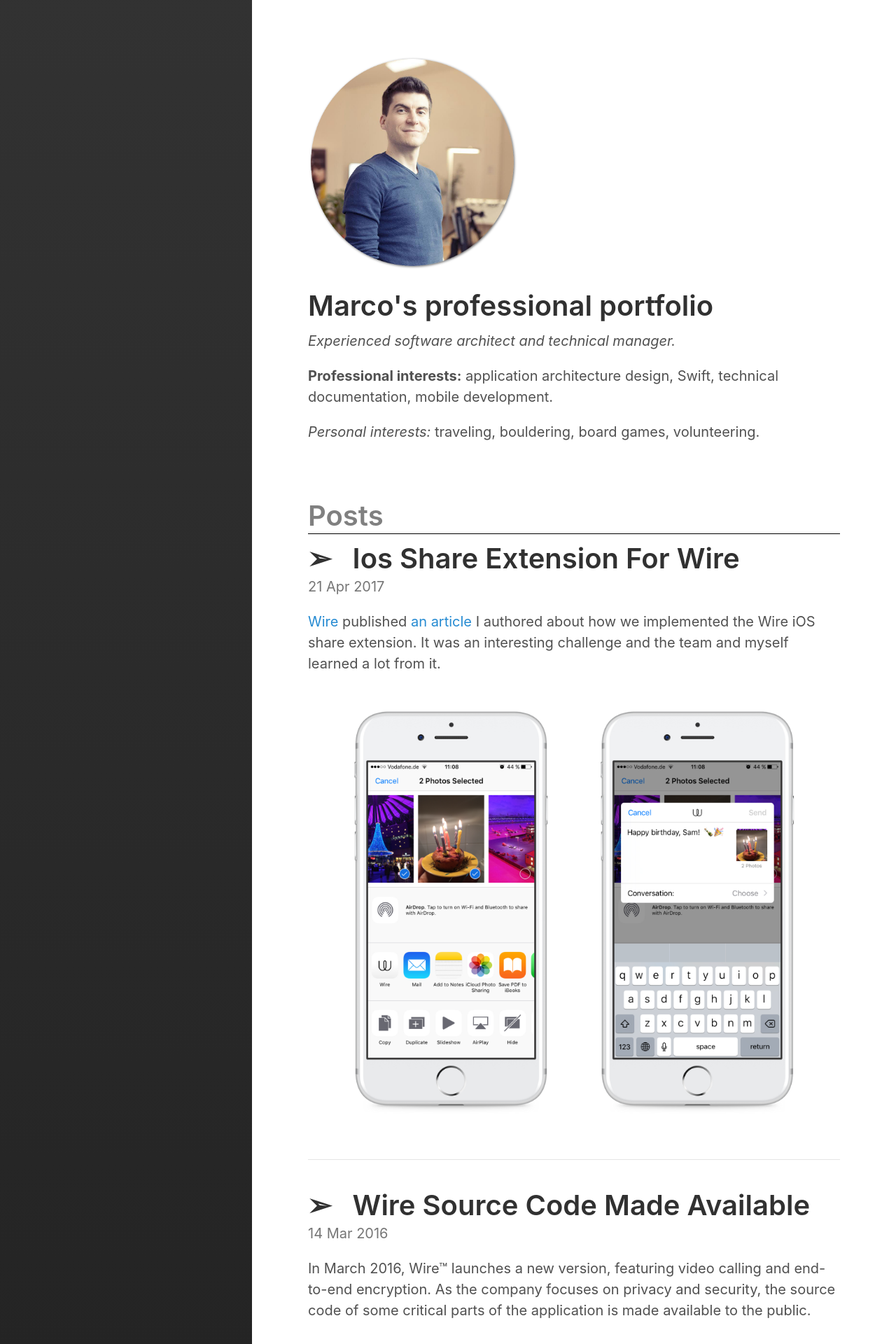
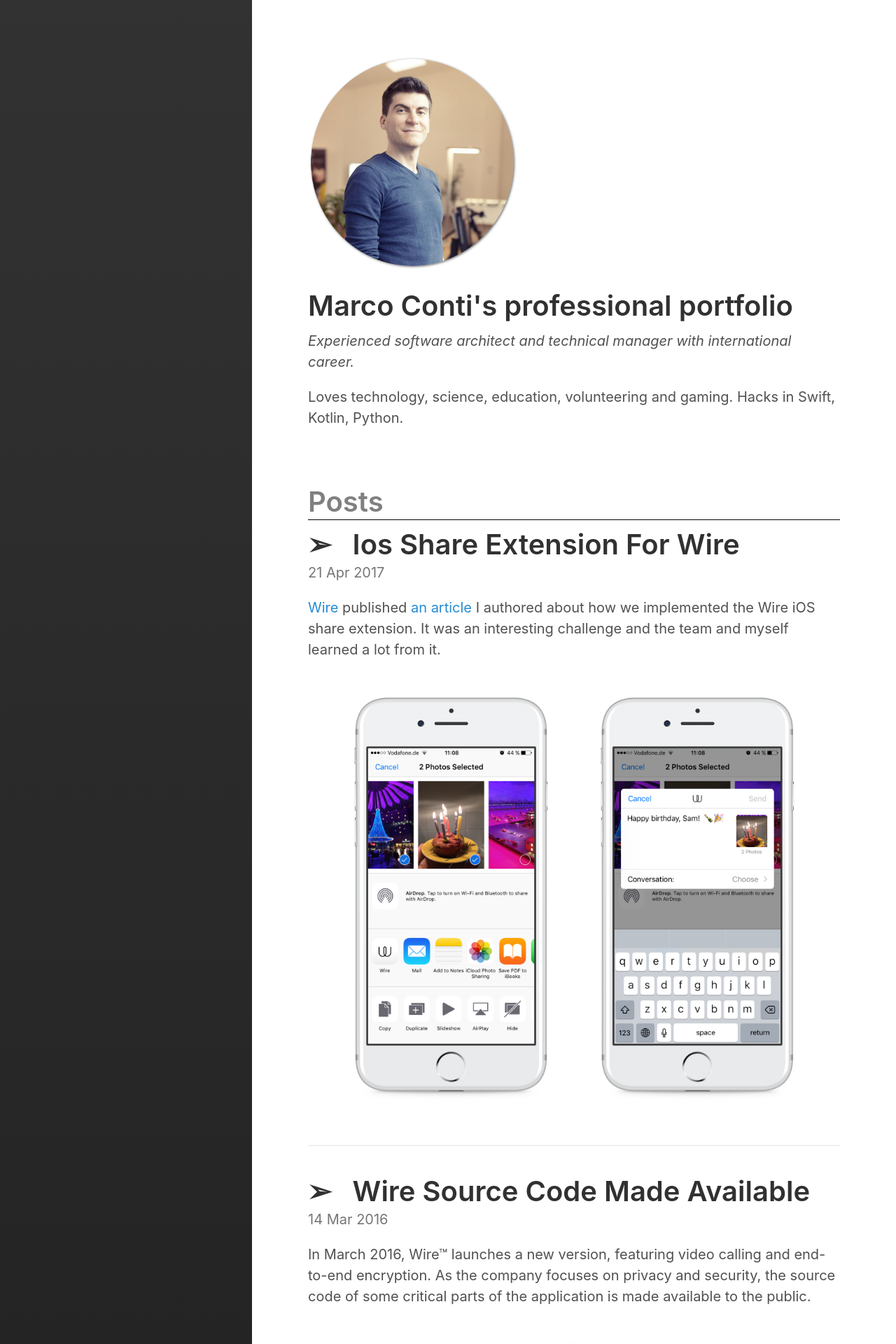
Before and after one commit to marcoconti83/marcoconti83.github.io, a Jekyll site: the page built from index.html, in a window 1280 px wide. Shown: the top 1920 px of the page at 70% size. Built offline with Jekyll 4.4.1, drawn with Linux system fonts in a browser that asks for light colours; the list of posts is cut into pages by our own code; some of the changed text lies outside the part shown.

Commit message:
Update introduction

```diff
--- a/_config.yml
+++ b/_config.yml
@@ -1,7 +1,7 @@
 title: Marco Conti
 email: marcoconti83@gmail.com
 description: >- # this means to ignore newlines until "baseurl:"
-  A professional portfolio
+  Professional portfolio
 baseurl: "" # the subpath of your site, e.g. /blog
 url: "" # the base hostname & protocol for your site, e.g. http://example.com
 github_username:  marcoconti83
--- a/_includes/front-page.html
+++ b/_includes/front-page.html
@@ -1,8 +1,7 @@
 
 
 <img src="{{ site.baseurl }}/assets/profile-small.png" alt="Marco" width="300" height="300"/>
-<h1 class="front-page-title">Marco's professional portfolio</h1>
+<h1 class="front-page-title">Marco Conti's professional portfolio</h1>
 
-<p><em>Experienced software architect and technical manager.</em></p>
-<p><b>Professional interests:</b> application architecture design, Swift, technical documentation, mobile development.</p>
-<p><em>Personal interests:</em> traveling, bouldering, board games, volunteering.</p>
+<p><em>Experienced software architect and technical manager with international career.</em></p>
+<p>Loves technology, science, education, volunteering and gaming. Hacks in Swift, Kotlin, Python.</p>
```
